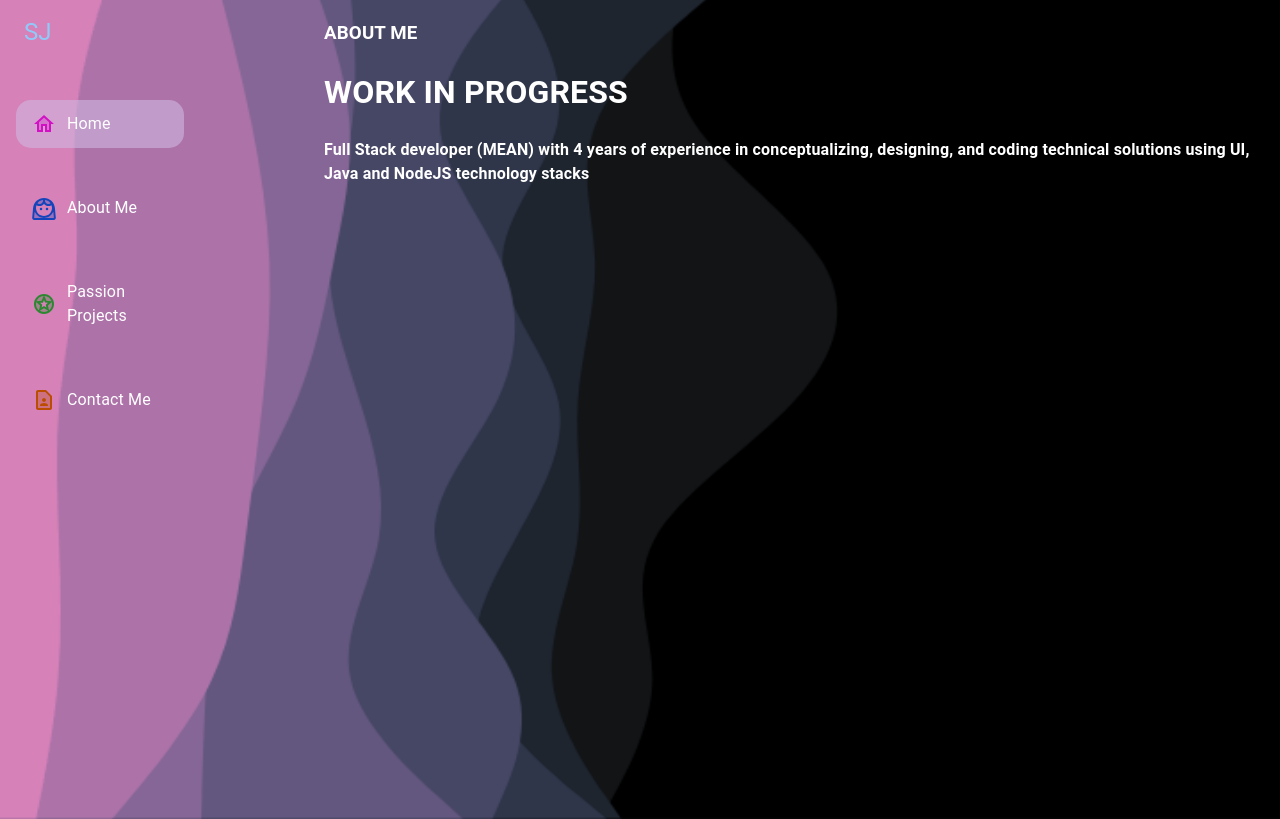
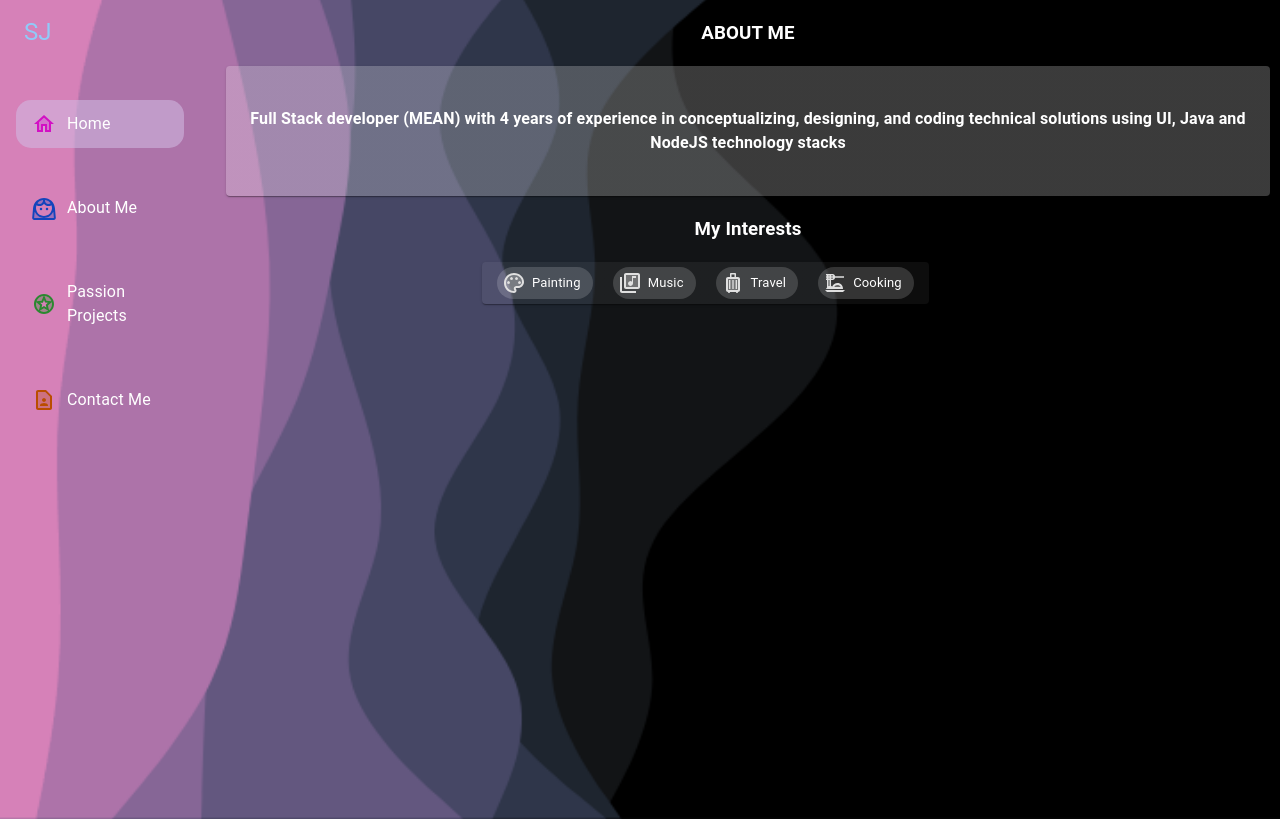
Before and after one commit to saumyajn/portfolio-app, a React (Create React App) app: page /about-me in a window 1280 px wide. Built offline with nearby package versions, Linux system fonts and the light colour scheme.

Commit message:
about me updated and download feature

```diff
--- a/src/components/Layout.jsx
+++ b/src/components/Layout.jsx
@@ -11,11 +11,11 @@ export default function Layout(props) {
     return (<>
         <Grid sx={{ flexGrow: 1 }}>
             <Grid container spacing={2}>
-                <Grid item xs={1} sm={3} md={3}>
+                <Grid item xs={1} sm={3} md={2}>
                     <Header parentPathCall={handleBack} />
 
                 </Grid>
-                <Grid item xs={11} sm={9} md={9}>
+                <Grid item xs={11} sm={9} md={10}>
 
                     <Outlet />
 
--- a/src/components/about-me.jsx
+++ b/src/components/about-me.jsx
@@ -1,10 +1,48 @@
 import Box from '@mui/material/Box';
+import * as React from 'react';
+import Chip from '@mui/material/Chip';
+import ColorLensTwoToneIcon from '@mui/icons-material/ColorLensTwoTone';
+import LibraryMusicTwoToneIcon from '@mui/icons-material/LibraryMusicTwoTone';
+import LuggageTwoToneIcon from '@mui/icons-material/LuggageTwoTone';
+import DinnerDiningTwoToneIcon from '@mui/icons-material/DinnerDiningTwoTone';
+import Paper from '@mui/material/Paper';
+
 export default function AboutMe() {
-    return (<div> <Box sx={{ height: '100vh', textAlign: 'left' }}>
-        <h3>ABOUT ME</h3>
-        <h1>WORK IN PROGRESS</h1>
-        <h4>Full Stack developer (MEAN) with 4 years of experience in  conceptualizing, designing, and coding technical solutions using UI, Java and NodeJS technology stacks</h4>
-    </Box>
+
+    const chipData = [
+        {
+            key: 0, label: 'Painting', icon: <ColorLensTwoToneIcon sx={{ color: '#2b8830' }} />
+        },
+        {
+            key: 1, label: 'Music', icon: <LibraryMusicTwoToneIcon sx={{ color: '#D310C4' }} />
+        },
+        {
+            key: 2, label: 'Travel', icon: <LuggageTwoToneIcon sx={{ color: '#1344BC ' }} />
+        },
+        {
+            key: 3, label: 'Cooking', icon: <DinnerDiningTwoToneIcon sx={{ color: '#1344BC ' }} />
+        }
+    ];
+    return (<div>
+        <Box sx={{ height: '100vh', textAlign: 'center' }}>
+            <h3>ABOUT ME</h3>
+            <Paper sx={{ display: 'flex' }} style={{ backgroundColor: '#ffffff30', padding: '20px', margin: '10px' }}>
+                <h4 sx={{ textAlign: 'justify' }}>
+                    Full Stack developer (MEAN) with 4 years of experience in  conceptualizing, designing, and coding technical solutions using UI, Java and NodeJS technology stacks</h4>
+            </Paper>
+            <h3>My Interests</h3>
+            <Paper sx={{ display: 'flex' }} style={{ backgroundColor: 'transparent', margin: '0 25%', padding: '5px', listStyle: 'none', width: 'fit-content', alignContent: 'center' }} component='ul'>
+
+                {chipData.map((data) => {
+                    return (
+                        <li style={{ padding: '0 10px' }} key={data.key}>
+                            <Chip icon={data.icon}
+                                label={data.label} />
+                        </li>
+                    )
+                })}
+            </Paper>
+        </Box>
 
 
 
--- a/src/components/home.jsx
+++ b/src/components/home.jsx
@@ -3,13 +3,16 @@ import Box from '@mui/material/Box';
 import myimg from '../images/formal-img.jpg';
 import Button from '@mui/material/Button';
 
+import Link from '@mui/material/Link';
 import Stack from '@mui/material/Stack';
-import styles from '../styles/header.module.css'
+import styles from '../styles/header.module.css';
+import myResume from '../assets/Saumya_Jain_resume.pdf'
 export default function Home() {
-    let code = "<h3>";
-    let codeEnd = "</h3>"
+    const downloadCV = ()=>{
+
+    };
     return (<div>
-        <Box sx={{height:{xs: '100%', sm:"100vh"}, textAlign: 'left' }}>
+        <Box sx={{ height: { xs: '100%', sm: "100vh" }, textAlign: 'left' }}>
             <br />  <br />
             <Grid container spacing={1}>
 
@@ -17,25 +20,22 @@ export default function Home() {
                     <h1>I am Saumya Jain
                     </h1>
                     <h2>Front end Developer</h2>
-                    <h4 style={{fontStyle:'italic'}}>Coder, Artist, Animal Lover</h4>
+                    <h4 style={{ fontStyle: 'italic' }}>Coder, Artist, Animal Lover</h4>
                     <h3>
 
                         Front end developer and painter with keen eye for
 
                         creating engaging UI and bringing products to life.
                         Passionate about creating solid and scalable interactive applications with great user experience.</h3>
-                        <Stack spacing={2} direction="row">
-                        <Button variant='contained'>Get a copy</Button>
+                    <Stack spacing={2} direction="row">
+                    <a href={myResume} target="_blank" download><Button variant='contained'>Get a copy</Button></a>
                         <Button variant='outlined'>Contact Me</Button>
-                        </Stack>
+                    </Stack>
                 </Grid>
                 <Grid item xs={4} sm={4} md={5}>
                     <img src={myimg} className={styles.myImg} width={325} alt="saumya-jain" />
                 </Grid>
 
-
-
-
             </Grid>
         </Box>
     </div >)
```
Also changed, not shown: 1 other file (tests, documents, lock files or other folders).
